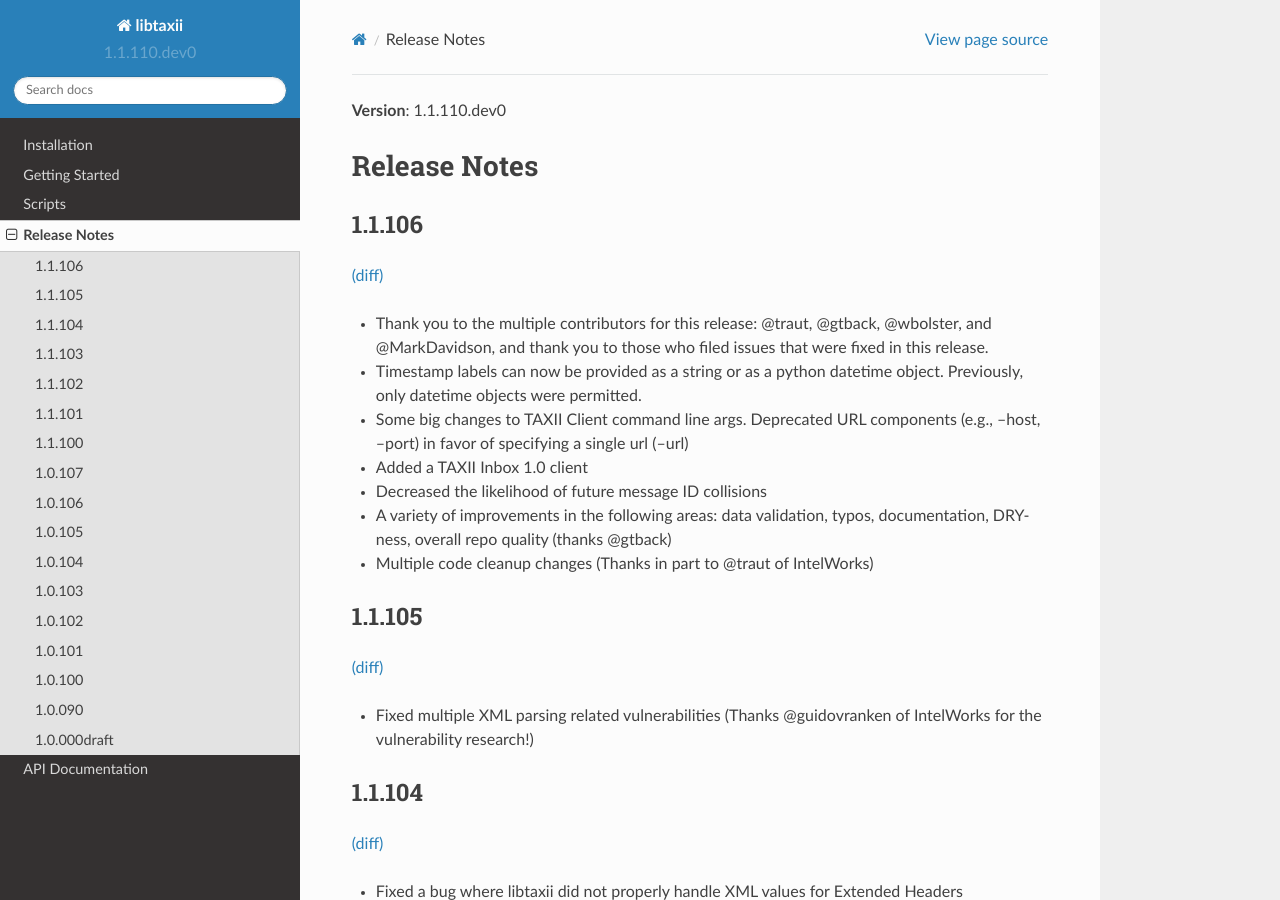
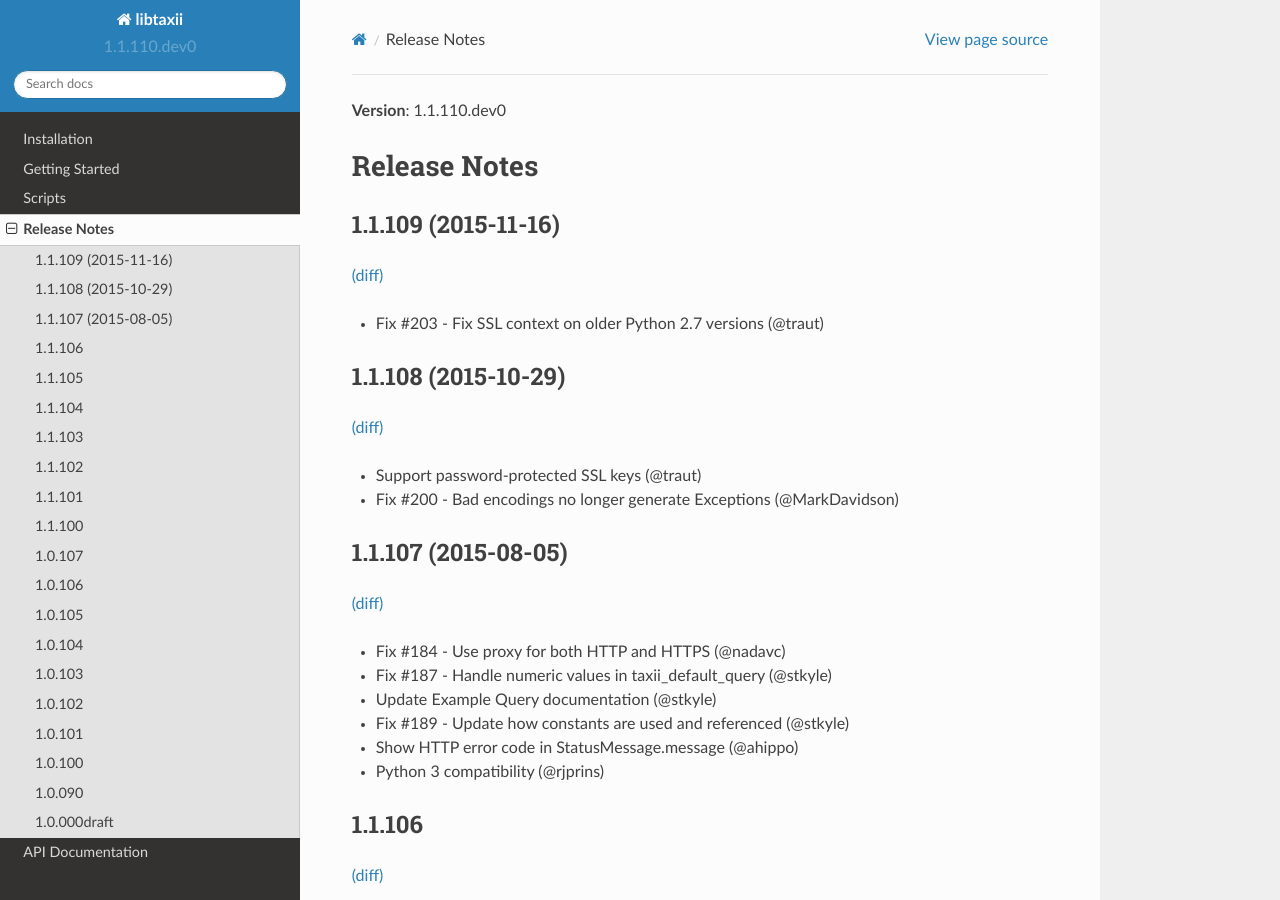
Before and after one commit to TAXIIProject/libtaxii, a Sphinx documentation site: the page built from docs/changes.rst, in a window 1280 px wide and 900 px high. Built offline with Sphinx 7.4.7 and the Read the Docs theme 2.0.0, drawn with Linux system fonts in a browser that asks for light colours.

Commit message:
Add changelog for versions 1.1.107, 1.1.108, and 1.1.109

```diff
--- a/docs/changes.rst
+++ b/docs/changes.rst
@@ -1,5 +1,29 @@
 Release Notes
 =============
+
+1.1.109 (2015-11-16)
+--------------------
+`(diff) <https://github.com/TAXIIProject/libtaxii/compare/1.1.108...1.1.109>`__
+
+- Fix #203 - Fix SSL context on older Python 2.7 versions (@traut)
+
+1.1.108 (2015-10-29)
+--------------------
+`(diff) <https://github.com/TAXIIProject/libtaxii/compare/1.1.107...1.1.108>`__
+
+- Support password-protected SSL keys (@traut)
+- Fix #200 - Bad encodings no longer generate Exceptions (@MarkDavidson)
+
+1.1.107 (2015-08-05)
+--------------------
+`(diff) <https://github.com/TAXIIProject/libtaxii/compare/1.1.106...1.1.107>`__
+
+- Fix #184 - Use proxy for both HTTP and HTTPS (@nadavc)
+- Fix #187 - Handle numeric values in taxii_default_query (@stkyle)
+- Update Example Query documentation (@stkyle)
+- Fix #189 - Update how constants are used and referenced (@stkyle)
+- Show HTTP error code in StatusMessage.message (@ahippo)
+- Python 3 compatibility (@rjprins)
 
 1.1.106
 -------
```
